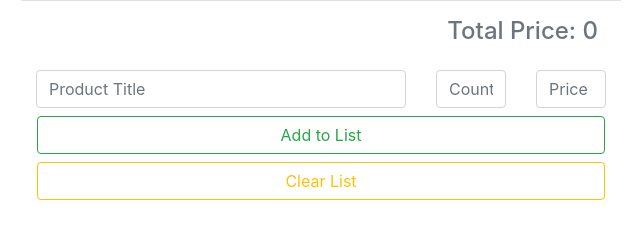
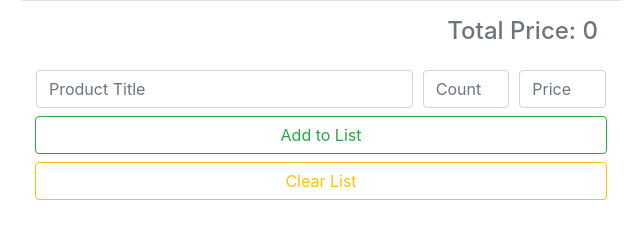
Before and after one commit to slvDev/shopping-basket, a React (Create React App) app: page / in a window 1280 px wide. Shown: the part 329-568 px from the top of the page, without its empty margins (319-959 px from the left). Built offline with nearby package versions, Linux system fonts and the light colour scheme.

Commit message:
Add handleAddProduct

```diff
--- a/src/Components/AddProductForm.js
+++ b/src/Components/AddProductForm.js
@@ -1,21 +1,36 @@
 import React from 'react'
 
-const AddProductForm = () => {
+const AddProductForm = (props) => {
+    const productInput = React.createRef()
+    const countInput = React.createRef()
+    const priceInput = React.createRef()
+
+    const handleAddProduct = (e) => {
+        e.preventDefault()
+        props.addProduct(productInput.current.value,
+                        countInput.current.value,
+                        priceInput.current.value)
+        e.currentTarget.reset()
+        console.log(e.currentTarget)
+    }
+
     return (
-        <div className="row">
+        <form onSubmit={handleAddProduct}>
+            <div className="form-row">
                 <div className="col">
-                <input type="text" className="form-control" placeholder="Product Title" aria-describedby="button-addon2" />
+                    <input type="text" ref={productInput} className="form-control" placeholder="Product Title" aria-describedby="button-addon2" />
                 </div>
                 <div className="col-2">
-                <input type="text" className="form-control" placeholder="Count" aria-describedby="button-addon2" />
+                    <input type="text" ref={countInput} className="form-control" placeholder="Count" aria-describedby="button-addon2" />
                 </div>
                 <div className="col-2 mb-2">
-                <input type="text" className="form-control" placeholder="Price" aria-describedby="button-addon2" />
+                    <input type="text" ref={priceInput} className="form-control" placeholder="Price" aria-describedby="button-addon2" />
                 </div>
 
-            <button className="mx-3 btn btn-outline-success btn-block" type="submit" id="button-addon2">Add to List</button>
-            <button className="mx-3 btn btn-outline-warning btn-block" type="submit" id="button-addon2">Clear List</button>
+                <button className="mx-1 btn btn-outline-success btn-block" type="submit" name="button" value="add" id="button-addon2">Add to List</button>
+                <button className="mx-1 btn btn-outline-warning btn-block" type="submit" name="button" value="delete" id="button-addon2">Clear List</button>
             </div>
+        </form>
     )
 }
 
--- a/src/Components/App.js
+++ b/src/Components/App.js
@@ -10,19 +10,40 @@ class App extends Component {
             {
                 name: "Potato",
                 count: 2,
-                price: 2
+                price: 2,
+                id: 1
             },
             {
                 name: "Pasts",
                 count: 4,
-                price: 4
+                price: 4,
+                id: 2
             },
             {
                 name: "Bananas",
                 count: 1,
-                price: 8
+                price: 8,
+                id: 3
             }
         ]
+    }
+
+    prevProductId = 3
+
+    handleAddProduct = (name, count, price) => {
+        this.setState( prevState => {
+            return {
+                products: [
+                    ...prevState.products,
+                    {
+                        name,
+                        count,
+                        price,
+                        id: this.prevProductId +=1
+                    }
+                ]
+            }
+        })
     }
 
     render() {
@@ -31,7 +52,7 @@ class App extends Component {
                 <Header />
                 <ProductList products={this.state.products} />
                 <Footer />
-                <AddProductForm />
+                <AddProductForm addProduct={this.handleAddProduct}/>
             </div>
         )
     }
--- a/src/Components/ProductList.js
+++ b/src/Components/ProductList.js
@@ -9,6 +9,7 @@ const ProductList = (props) => {
                     name={p.name}
                     count={p.count}
                     price={p.price}
+                    key={p.id.toString()}
                 />
             )}
         </React.Fragment>
```
Lines whose indentation alone changed are shown as unchanged.
